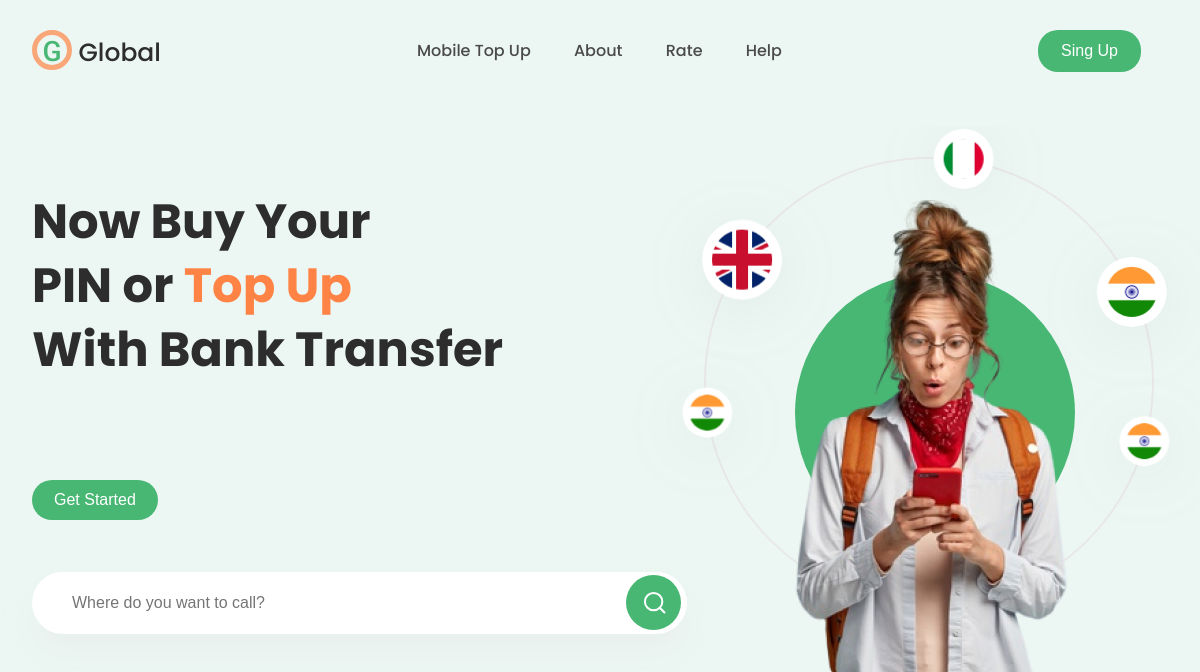
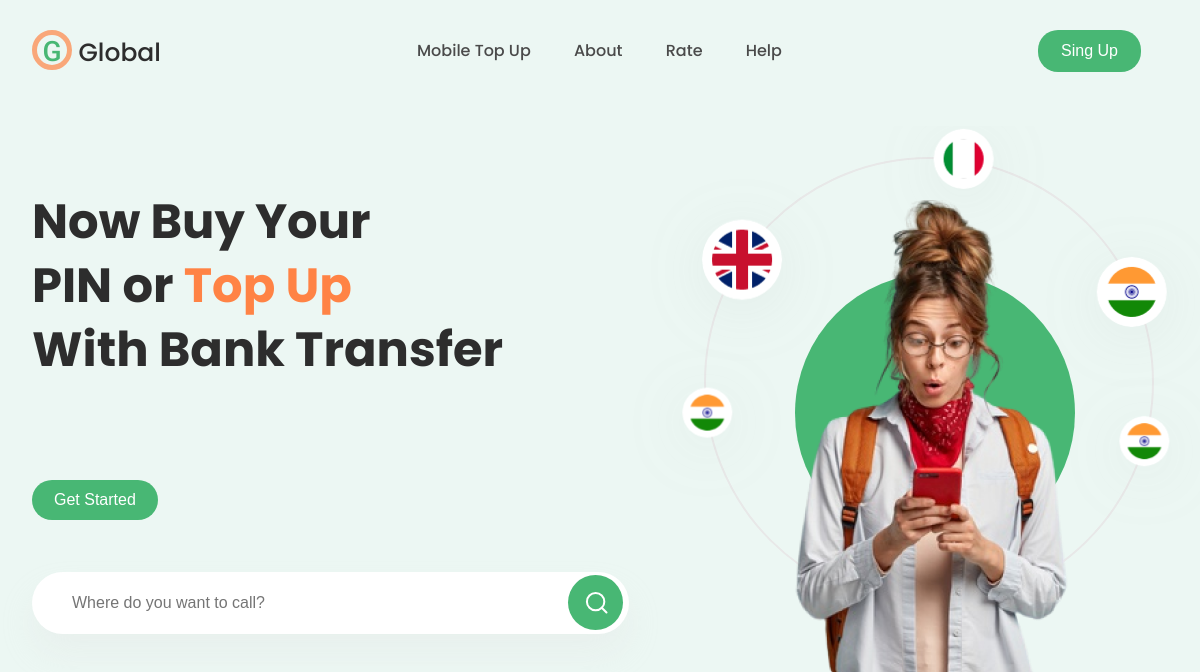
Before and after one commit to Dima-lang51/global, a plain HTML site: page index.html in a window 1536 px wide. Shown: the top 672 px of the page, without its empty margins (184-1384 px from the left). Drawn offline with Linux system fonts and the light colour scheme; no server answers.

Commit message:
Add files via upload

```diff
--- a/css/style.css
+++ b/css/style.css
@@ -394,7 +394,6 @@ input[type="search"]::-webkit-search-cancel-button {
   -o-animation: span 9s infinite linear;
   animation: span 9s infinite linear;
 
-  animation: span 9s infinite linear;
 
   -webkit-animation-delay: 4.9s;
   -moz-animation-delay: 4.9s;
@@ -483,6 +482,16 @@ input[type="search"]::-webkit-search-cancel-button {
 
 
 /* ------------------------- MOBAIL -------------------------- */
+
+@media (min-width: 1400px) {
+  form {
+    width: 597px;
+  }
+
+  #search {
+    max-width: 597px;
+  }
+}
 
 @media (max-width: 876px) {
   .header{
```
